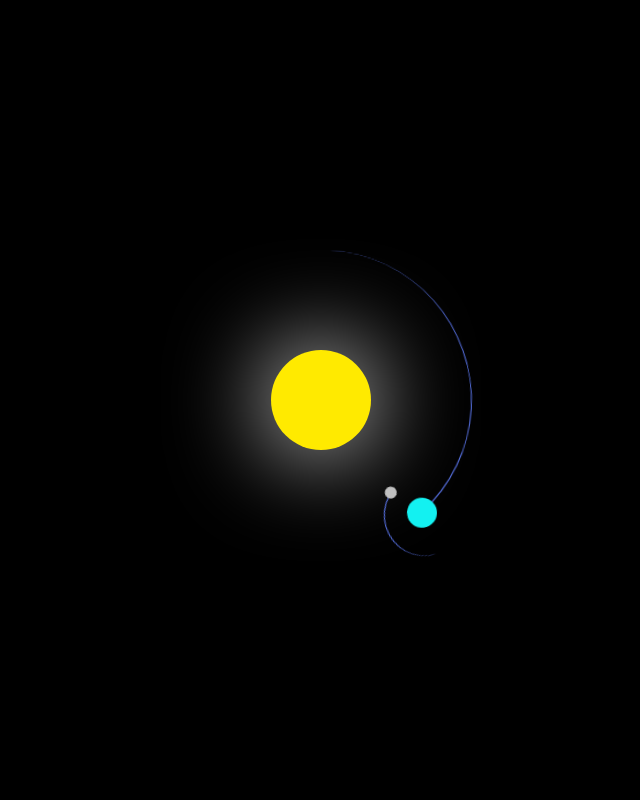
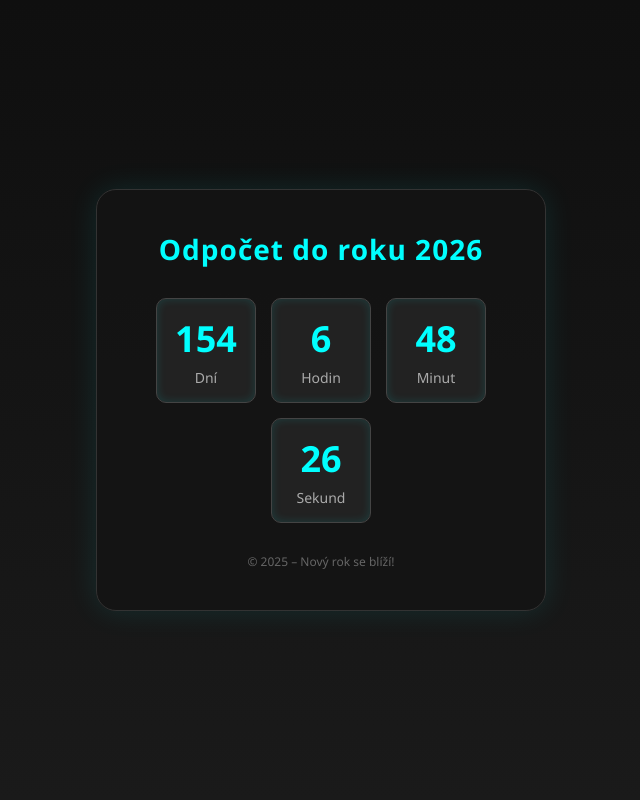
Before and after one commit to TadeasChwalek25/Weby, a PHP site: page / in a window 1280 px wide. Shown: the whole page, without its empty margins (319-959 px from the left). Run offline with PHP 8.4, Linux system fonts and the light colour scheme.

Commit message:
Add files via upload

```diff
--- a/index.html
+++ b/index.html
@@ -1,18 +1,36 @@
 <!DOCTYPE html>
 <html lang="cs">
 <head>
-    <meta charset="UTF-8">
-    <meta name="viewport" content="width=device-width, initial-scale=1.0">
-    <link rel="stylesheet" href="styly.css" type="text/css">
-    <title>Slunce s planetou</title>
+  <meta charset="UTF-8" />
+  <title>Odpočet do roku 2026</title>
+  <link rel="stylesheet" href="styly.css" type="text/css" />
 </head>
 <body>
-    <div class="container">
-        <div class="sun"></div>
-        <div class="earth">
-            <div class="moon"></div>
-        </div>
+  <canvas id="fireworks"></canvas>
 
+  <div class="container" id="content">
+    <h1>Odpočet do roku 2026</h1>
+    <div class="countdown">
+      <div class="time-box">
+        <div class="number" id="days">0</div>
+        <div class="label">Dní</div>
+      </div>
+      <div class="time-box">
+        <div class="number" id="hours">0</div>
+        <div class="label">Hodin</div>
+      </div>
+      <div class="time-box">
+        <div class="number" id="minutes">0</div>
+        <div class="label">Minut</div>
+      </div>
+      <div class="time-box">
+        <div class="number" id="seconds">0</div>
+        <div class="label">Sekund</div>
+      </div>
     </div>
+    <footer>&copy; 2025 – Nový rok se blíží!</footer>
+  </div>
+
+  <script src="script.js"></script>
 </body>
 </html>
--- /dev/null
+++ b/script.js
@@ -0,0 +1,86 @@
+const endDate = new Date("2026-01-01T00:00:00").getTime();
+const content = document.getElementById("content");
+
+function updateCountdown() {
+  const now = new Date().getTime();
+  const distance = endDate - now;
+
+  if (distance <= 0) {
+    content.innerHTML = "<h1>🎆 Šťastný nový rok 2026! 🎆</h1>";
+    startFireworks();
+    return;
+  }
+
+  const days = Math.floor(distance / (1000 * 60 * 60 * 24));
+  const hours = Math.floor((distance % (1000 * 60 * 60 * 24)) / (1000 * 60 * 60));
+  const minutes = Math.floor((distance % (1000 * 60 * 60)) / (1000 * 60));
+  const seconds = Math.floor((distance % (1000 * 60)) / 1000);
+
+  document.getElementById("days").textContent = days;
+  document.getElementById("hours").textContent = hours;
+  document.getElementById("minutes").textContent = minutes;
+  document.getElementById("seconds").textContent = seconds;
+}
+
+setInterval(updateCountdown, 1000);
+updateCountdown();
+
+// Fireworks animation
+const canvas = document.getElementById("fireworks");
+const ctx = canvas.getContext("2d");
+let particles = [];
+
+function resizeCanvas() {
+  canvas.width = window.innerWidth;
+  canvas.height = window.innerHeight;
+}
+
+window.addEventListener("resize", resizeCanvas);
+resizeCanvas();
+
+function random(min, max) {
+  return Math.random() * (max - min) + min;
+}
+
+function createFirework() {
+  const x = random(100, canvas.width - 100);
+  const y = random(50, canvas.height / 2);
+  const count = 80;
+  for (let i = 0; i < count; i++) {
+    particles.push({
+      x,
+      y,
+      radius: 2,
+      dx: Math.cos((Math.PI * 2 * i) / count) * random(1, 4),
+      dy: Math.sin((Math.PI * 2 * i) / count) * random(1, 4),
+      life: 100,
+      color: `hsl(${random(0, 360)}, 100%, 70%)`
+    });
+  }
+}
+
+function animateFireworks() {
+  ctx.fillStyle = "rgba(0, 0, 0, 0.2)";
+  ctx.fillRect(0, 0, canvas.width, canvas.height);
+
+  particles.forEach((p, index) => {
+    p.x += p.dx;
+    p.y += p.dy;
+    p.life -= 1;
+    ctx.beginPath();
+    ctx.arc(p.x, p.y, p.radius, 0, Math.PI * 2);
+    ctx.fillStyle = p.color;
+    ctx.fill();
+
+    if (p.life <= 0) {
+      particles.splice(index, 1);
+    }
+  });
+
+  requestAnimationFrame(animateFireworks);
+}
+
+function startFireworks() {
+  setInterval(createFirework, 400);
+  animateFireworks();
+}
--- a/styly.css
+++ b/styly.css
@@ -1,80 +1,84 @@
-body {
-    margin: 0%;
-    height: 100vh;
-    display: flex;
-    align-items: center;
-    justify-content: center;
-    overflow: hidden;
-    background-color: black;
+* {
+  box-sizing: border-box;
+  margin: 0;
+  padding: 0;
+}
+
+html, body {
+  height: 100%;
+  background: linear-gradient(to bottom, #0f0f0f, #1a1a1a);
+  color: #ffffff;
+  font-family: 'Segoe UI', Tahoma, Geneva, Verdana, sans-serif;
+  display: flex;
+  justify-content: center;
+  align-items: center;
+  overflow: hidden;
 }
 
 .container {
-    font-size: 10px;
-    width: 40em;
-    height: 40em;
-    position: relative;
+  position: relative;
+  z-index: 2;
+  text-align: center;
+  padding: 40px;
+  background-color: rgba(20, 20, 20, 0.85);
+  border: 1px solid #333;
+  border-radius: 20px;
+  box-shadow: 0 0 30px rgba(0, 255, 255, 0.1);
+  max-width: 500px;
+  width: 90%;
+  animation: fadeIn 2s ease-out;
 }
 
-.sun {
-    position: absolute;
-    top: 15em;
-    left: 15em;
-    width: 10em;
-    height: 10em;
-    background-color: #ffea00;
-    border-radius: 50%;
-    box-shadow: 0 0 10em #fff;
+@keyframes fadeIn {
+  from { opacity: 0; transform: scale(0.95); }
+  to { opacity: 1; transform: scale(1); }
 }
 
-.earth, .moon {
-    position: absolute;
-    border-style: solid;
-    border-color: #5b76ee transparent transparent transparent;
-    border-width: 0.1em 0.1em 0 0;
-    border-radius: 50%;
+h1 {
+  font-size: 28px;
+  margin-bottom: 30px;
+  color: #00ffff;
+  letter-spacing: 1px;
 }
 
-.earth {
-    top: 5em;
-    left: 5em;
-    width: 30em;
-    height: 30em;
-    animation: orbit 25.5s linear infinite;
+.countdown {
+  display: flex;
+  justify-content: center;
+  flex-wrap: wrap;
+  gap: 15px;
 }
 
-.moon {
-    top: 0;
-    right: 0;
-    width: 8em;
-    height: 8em;
-    animation: orbit 2.7s linear infinite;
+.time-box {
+  background-color: #222;
+  border: 1px solid #444;
+  border-radius: 10px;
+  padding: 15px 10px;
+  width: 100px;
+  box-shadow: inset 0 0 10px #00ffff22;
 }
 
-.earth::before,
-.moon::before {
-    content:  '';
-    position: absolute;
-    border-radius: 50%;
+.number {
+  font-size: 36px;
+  font-weight: bold;
+  color: #00ffff;
 }
 
-.earth::before {
-    top: 2.8em;
-    right: 2.8em;
-    width: 3em;
-    height: 3em;
-    background-color: #13f1f1;
+.label {
+  font-size: 14px;
+  color: #aaa;
+  margin-top: 5px;
 }
 
-.moon::before {
-    top: 0.8em;
-    right: 0.2em;
-    width: 1.2em;
-    height: 1.2em;
-    background-color: #c0c0c0;
+footer {
+  margin-top: 30px;
+  font-size: 12px;
+  color: #666;
 }
 
-@keyframes orbit {
-    100%{
-        transform: rotate(360deg);
-    }
+canvas {
+  position: fixed;
+  top: 0;
+  left: 0;
+  z-index: 1;
+  pointer-events: none;
 }
```
